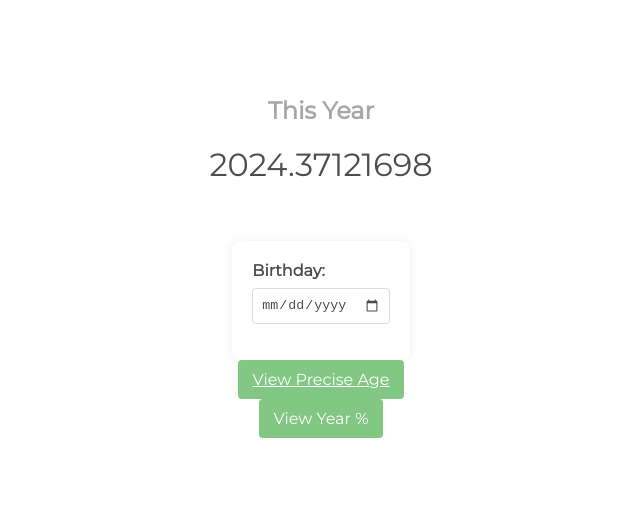
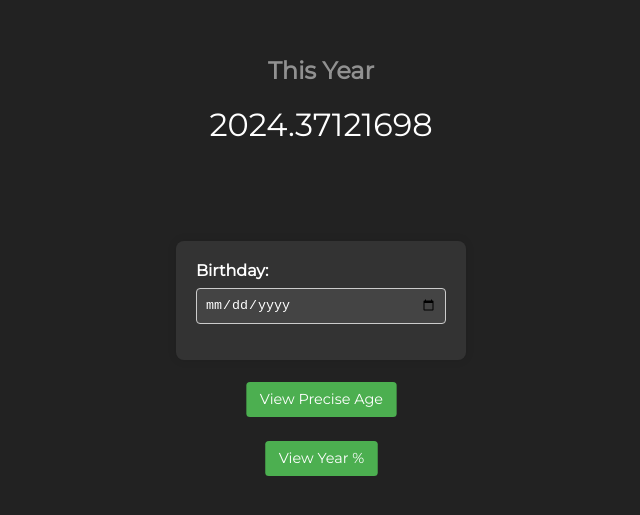
Before and after one commit to Harshrb2424/precise-age, a plain HTML site: page index.html in a window 1280 px wide. Shown: the part 111-626 px from the top of the page, without its empty margins (319-959 px from the left). Drawn offline with nearby package versions, Linux system fonts and the dark colour scheme.

Commit message:
css + dark Mode

```diff
--- a/style.css
+++ b/style.css
@@ -1,38 +1,37 @@
 @import url('https://fonts.googleapis.com/css2?family=Montserrat&display=swap');
-body{
+
+body {
     display: flex;
     flex-direction: column;
     justify-content: center;
     align-items: center;
     font-family: 'Montserrat', sans-serif;
     height: 90vh;
-    opacity: 70%;
-
+    gap: 20px;
     transition: all ease-in-out 1s;
 }
-body > div{
+
+body > div {
     min-width: 20%;
+}
 
-}
-h2{
+h2 {
     text-align: center;
     font-weight: 900;
-    opacity: 50%;
+    opacity: 0.7;
 }
-#animatedValue{
+
+#animatedValue {
     font-size: 32px;
     text-align: center;
-    /* padding-left: 5%; */
-
 }
-
-
 
 form {
     background-color: #fff;
     padding: 20px;
     border-radius: 8px;
     box-shadow: 0 0 10px rgba(0, 0, 0, 0.1);
+    min-width: 250px;
 }
 
 label {
@@ -58,8 +57,45 @@ form {
     border-radius: 4px;
     cursor: pointer;
     font-size: 16px;
+    text-decoration: none;
+    transform: scale(.9);
+    transition: all ease 0.1s;
+}
+
+a:hover {
+    transform: scale(1);
+    font-weight: bold;
+    background-color: #45a049;
+    transition: all ease 0.3s;
+
+}
+@media (prefers-color-scheme: dark) {
+    body {
+        background-color: #222;
+        color: #fff;
+    }
+
+    h2 {
+        opacity: 0.5;
+    }
+
+    form {
+        background-color: #333;
+        color: #fff;
+    }
+
+    input[type="date"],
+    input[type="date"]:focus {
+        background-color: #444;
+        color: #fff;
+    }
+
+    a {
+        background-color: #4caf50;
+        color: #fff;
     }
 
     a:hover {
         background-color: #45a049;
     }
+}
```
Lines whose indentation alone changed are shown as unchanged.
